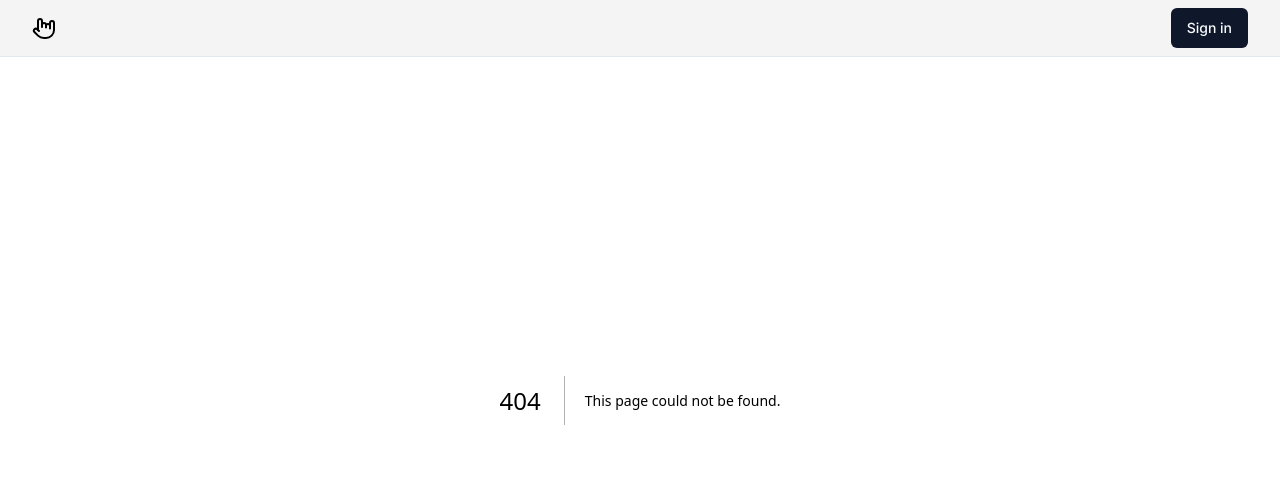
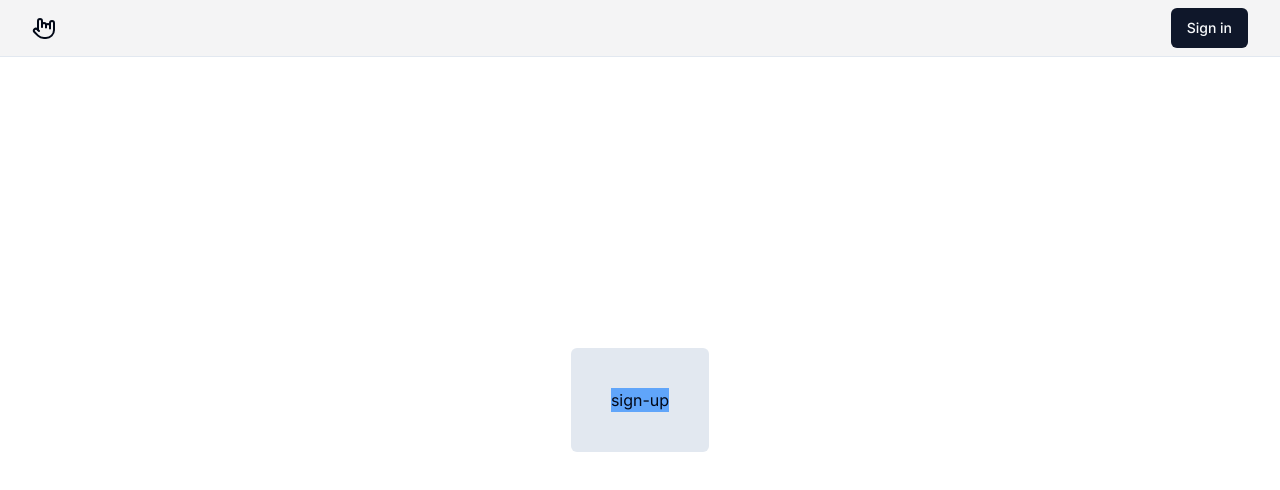
Before and after one commit to sdhaduk/next-auth, a Next.js app: page /sign-up in a window 1280 px wide. Before the commit this address had no page. Shown: the top 490 px of the page. Built offline with nearby package versions, Linux system fonts and the light colour scheme.

Commit message:
created sign-in and sign-up pages

```diff
--- /dev/null
+++ b/src/app/(auth)/layout.tsx
@@ -0,0 +1,9 @@
+type Props = {
+  children: React.ReactNode;
+};
+
+const AuthLayout = ({ children }: Props) => {
+  return <div className="bg-slate-200 p-10 rounded-md">{children}</div>;
+};
+
+export default AuthLayout;
--- /dev/null
+++ b/src/app/(auth)/sign-in/page.tsx
@@ -0,0 +1,13 @@
+import SignInForm from "@/components/form/SignInForm";
+
+type Props = {};
+
+const page = (props: Props) => {
+  return (
+    <div className="w-full">
+      <SignInForm />
+    </div>
+  );
+};
+
+export default page;
--- /dev/null
+++ b/src/app/(auth)/sign-up/page.tsx
@@ -0,0 +1,7 @@
+type Props = {};
+
+const page = (props: Props) => {
+  return <div className="bg-blue-400 w-full">sign-up</div>;
+};
+
+export default page;
```
